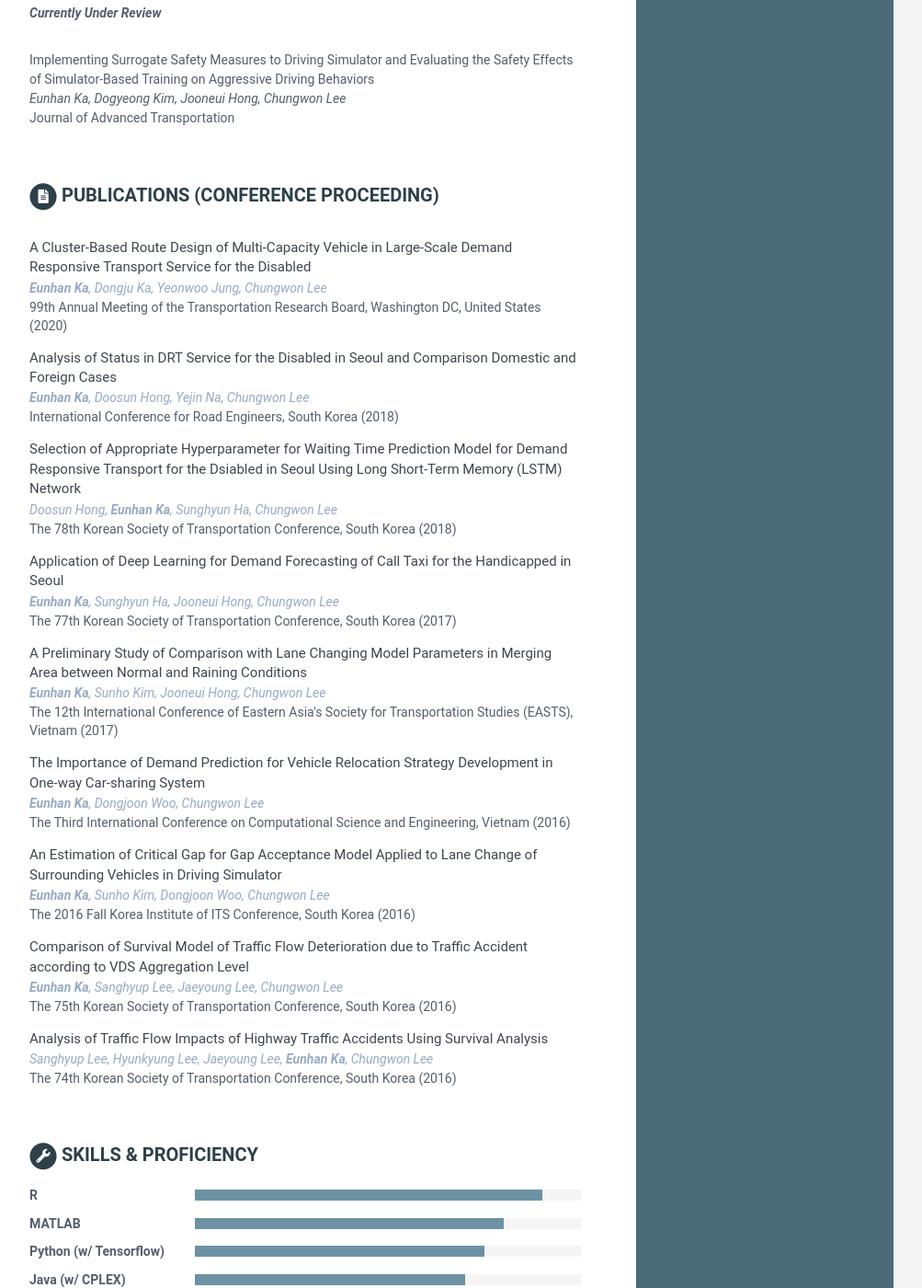
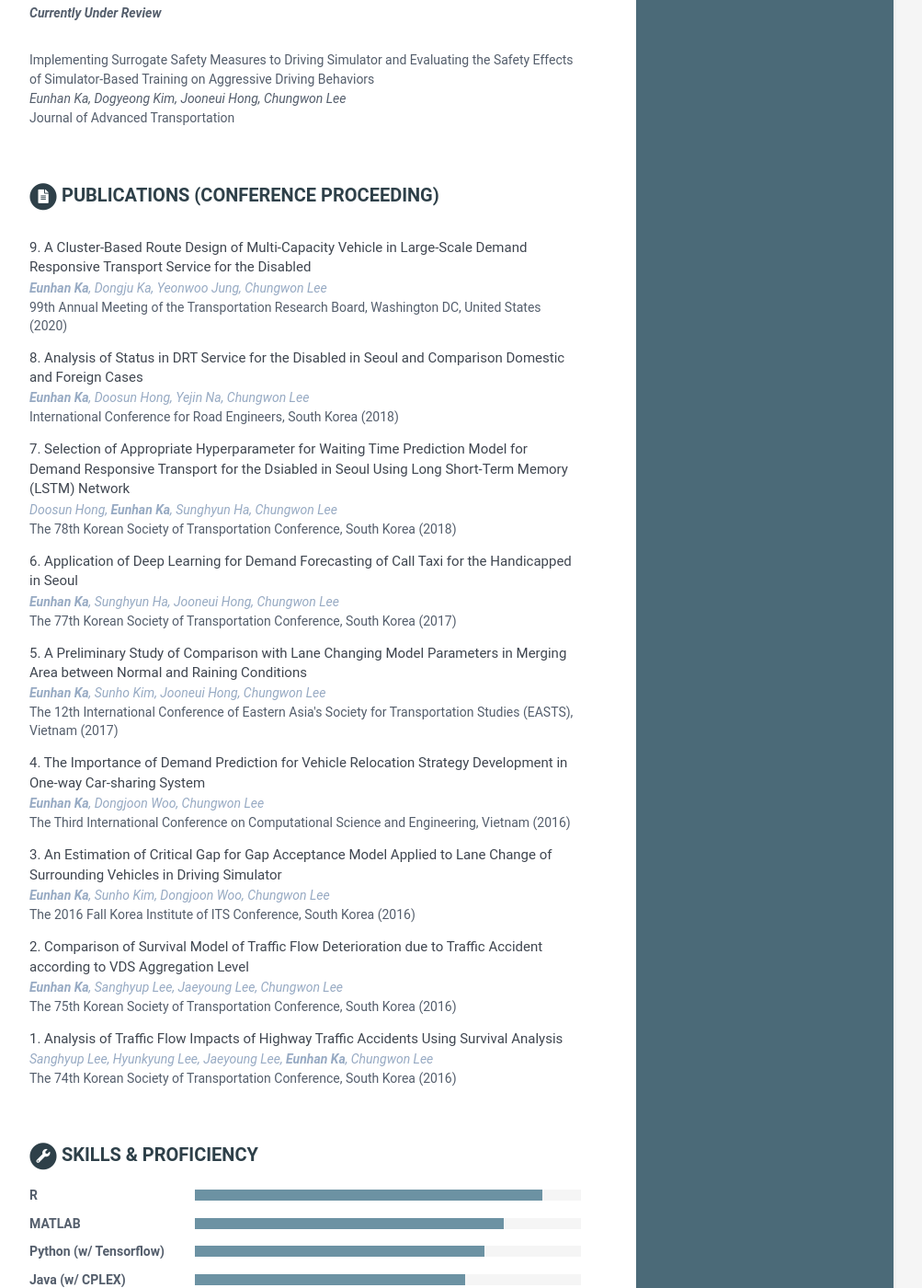
Before and after one commit to eunhanka/eunhanka.github.io, a Jekyll site: the page built from index.html, in a window 1280 px wide and 1400 px high, scrolled down 2756 px. Shown: the whole window at 92% size, without its empty margins (168-1171 px from the left). Built offline with Jekyll 4.4.1, drawn with Linux system fonts in a browser that asks for light colours; some of the changed text lies outside the part shown.

Commit message:
Update data.yml

```diff
--- a/_data/data.yml
+++ b/_data/data.yml
@@ -134,7 +134,7 @@ publications:
     intro: |
 
     papers:
-      - title: <a href="https://doi.org/10.1155/2018/2726732">Evaluation of the Rain Effects on Gap Acceptance Behavior at Roundabouts by a Logit Model</a>
+      - title: <a href="https://doi.org/10.1155/2018/2726732">1. Evaluation of the Rain Effects on Gap Acceptance Behavior at Roundabouts by a Logit Model</a>
         authors: Dongmin Lee, Sooncheon Hwang, <b>Eunhan Ka</b>, Chungwon Lee
         conference: Journal of Advanced Transportation (2018)<br><br><br><p><i><b>Currently Under Review</b></i></p><br><p>Implementing Surrogate Safety Measures to Driving Simulator and Evaluating the Safety Effects of Simulator-Based Training on Aggressive Driving Behaviors<br><i>Eunhan Ka, Dogyeong Kim, Jooneui Hong, Chungwon Lee</i><br>Journal of Advanced Transportation</p>
 
@@ -143,39 +143,39 @@ con_publications:
     title: <b>Publications (Conference Proceeding)</b>
     intro: |
     papers:
-      - title: A Cluster-Based Route Design of Multi-Capacity Vehicle in Large-Scale Demand Responsive Transport Service for the Disabled
+      - title: 9. A Cluster-Based Route Design of Multi-Capacity Vehicle in Large-Scale Demand Responsive Transport Service for the Disabled
         authors: <b>Eunhan Ka</b>, Dongju Ka, Yeonwoo Jung, Chungwon Lee
         conference: 99th Annual Meeting of the Transportation Research Board, Washington DC, United States (2020)
 
-      - title: Analysis of Status in DRT Service for the Disabled in Seoul and Comparison Domestic and Foreign Cases
+      - title: 8. Analysis of Status in DRT Service for the Disabled in Seoul and Comparison Domestic and Foreign Cases
         authors: <b>Eunhan Ka</b>, Doosun Hong, Yejin Na, Chungwon Lee
         conference: International Conference for Road Engineers, South Korea (2018)
 
-      - title: Selection of Appropriate Hyperparameter for Waiting Time Prediction Model for Demand Responsive Transport for the Dsiabled in Seoul Using Long Short-Term Memory (LSTM) Network
+      - title: 7. Selection of Appropriate Hyperparameter for Waiting Time Prediction Model for Demand Responsive Transport for the Dsiabled in Seoul Using Long Short-Term Memory (LSTM) Network
         authors: Doosun Hong, <b>Eunhan Ka</b>, Sunghyun Ha, Chungwon Lee
         conference: The 78th Korean Society of Transportation Conference, South Korea (2018)
 
-      - title: Application of Deep Learning for Demand Forecasting of Call Taxi for the Handicapped in Seoul
+      - title: 6. Application of Deep Learning for Demand Forecasting of Call Taxi for the Handicapped in Seoul
         authors: <b>Eunhan Ka</b>, Sunghyun Ha, Jooneui Hong, Chungwon Lee
         conference: The 77th Korean Society of Transportation Conference, South Korea (2017)
 
-      - title: A Preliminary Study of Comparison with Lane Changing Model Parameters in Merging Area between Normal and Raining Conditions
+      - title: 5. A Preliminary Study of Comparison with Lane Changing Model Parameters in Merging Area between Normal and Raining Conditions
         authors: <b>Eunhan Ka</b>, Sunho Kim, Jooneui Hong, Chungwon Lee
         conference: The 12th International Conference of Eastern Asia's Society for Transportation Studies (EASTS), Vietnam (2017)
 
-      - title: The Importance of Demand Prediction for Vehicle Relocation Strategy Development in One-way Car-sharing System
+      - title: 4. The Importance of Demand Prediction for Vehicle Relocation Strategy Development in One-way Car-sharing System
         authors: <b>Eunhan Ka</b>, Dongjoon Woo, Chungwon Lee
         conference: The Third International Conference on Computational Science and Engineering, Vietnam (2016)
 
-      - title: An Estimation of Critical Gap for Gap Acceptance Model Applied to Lane Change of Surrounding Vehicles in Driving Simulator
+      - title: 3. An Estimation of Critical Gap for Gap Acceptance Model Applied to Lane Change of Surrounding Vehicles in Driving Simulator
         authors: <b>Eunhan Ka</b>, Sunho Kim, Dongjoon Woo, Chungwon Lee
         conference: The 2016 Fall Korea Institute of ITS Conference, South Korea (2016)
 
-      - title: Comparison of Survival Model of Traffic Flow Deterioration due to Traffic Accident according to VDS Aggregation Level
+      - title: 2. Comparison of Survival Model of Traffic Flow Deterioration due to Traffic Accident according to VDS Aggregation Level
         authors: <b>Eunhan Ka</b>, Sanghyup Lee, Jaeyoung Lee, Chungwon Lee
         conference: The 75th Korean Society of Transportation Conference, South Korea (2016)
 
-      - title: Analysis of Traffic Flow Impacts of Highway Traffic Accidents Using Survival Analysis
+      - title: 1. Analysis of Traffic Flow Impacts of Highway Traffic Accidents Using Survival Analysis
         authors: Sanghyup Lee, Hyunkyung Lee, Jaeyoung Lee, <b>Eunhan Ka</b>, Chungwon Lee
         conference: The 74th Korean Society of Transportation Conference, South Korea (2016)
 
```
